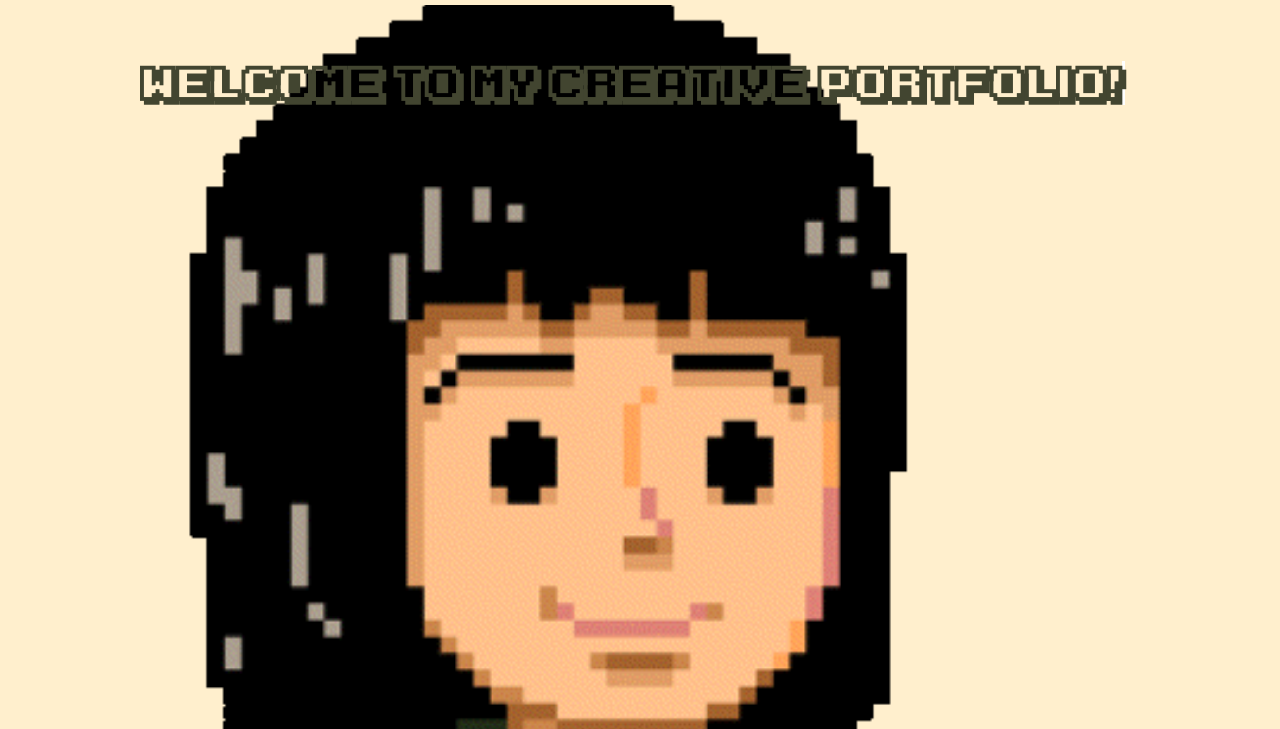
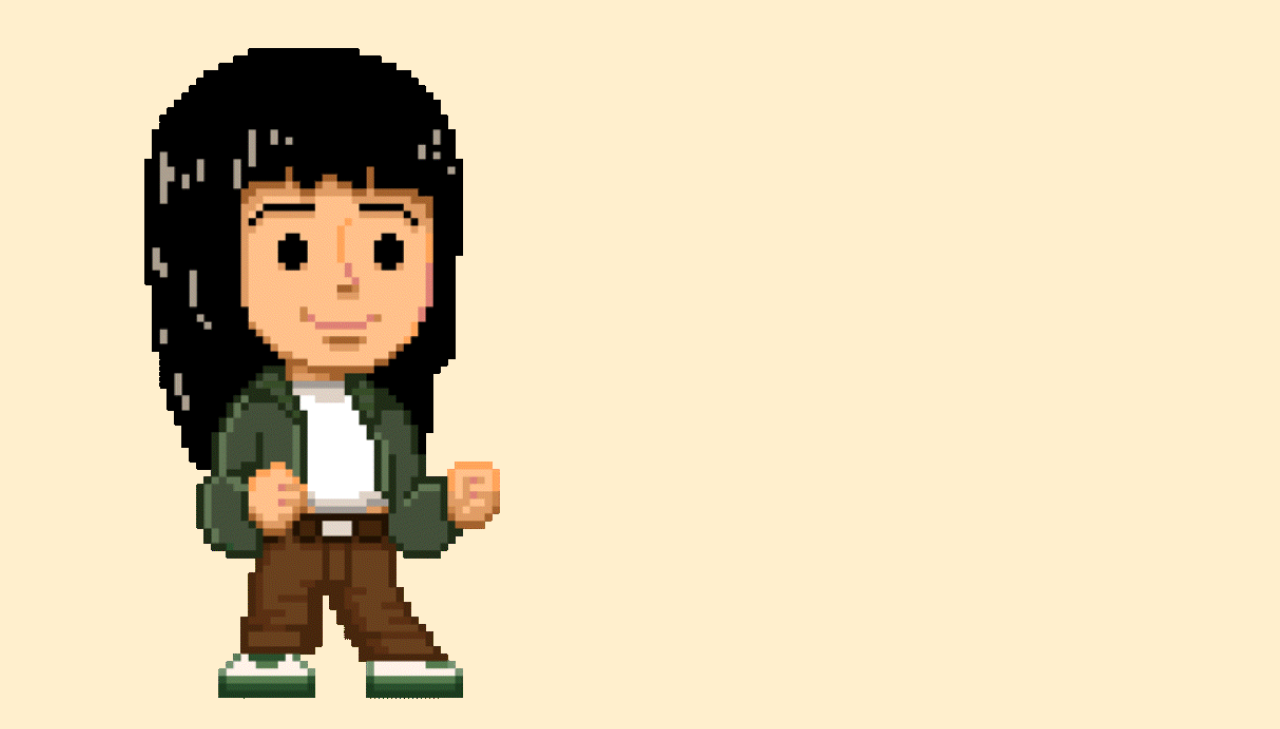
Before and after one commit to quyennguyen1985/creative-portfolio, a plain HTML site: page index.html in a window 1280 px wide. Shown: the part 71-800 px from the top of the page. Drawn offline with nearby package versions, Linux system fonts and the light colour scheme.

Commit message:
typewrite fx eliminated

```diff
--- a/index.html
+++ b/index.html
@@ -64,27 +64,11 @@ h1 {
   height: 100vh;
 }
 
-
-/*HEADER ANIM*/
-.typewrite {
-  font-family: 'Karmatic Arcade';
-  color: var(--primary-color);
-  text-decoration: none;
-  text-align: center;
-  position: absolute;
-  display: block;
-  top: 100px;
-  padding: 30px 50px;
-}
-
-a:hover {
-  color: navy;
-}
-
 /*CHARACTER ANIM*/
 .mascot {
-  width: 90%;
+  width: 50%;
   height: auto;
+  padding: 100px;
 }
 
 </style>
@@ -131,73 +115,7 @@ a:hover {
               </div>
             </div>
           </nav>
-          <!--TYPEWRITE HEADER-->
-          <div class="container">
-            <section class="hero section1">
-              <h1>
-                <a href="" class="typewrite" data-period="2000"
-                data-type='[ "WELCOME TO MY CREATIVE PORTFOLIO!", "PRESS LEFT AND RIGHT ARROW KEYS TO START THE JOURNEY" ]'>
-                  <span class="wrap"></span>
-                </a>
 
-                <script>
-                  var TxtType = function(el, toRotate, period) {
-        this.toRotate = toRotate;
-        this.el = el;
-        this.loopNum = 0;
-        this.period = parseInt(period, 10) || 2000;
-        this.txt = '';
-        this.tick();
-        this.isDeleting = false;
-    };
-
-    TxtType.prototype.tick = function() {
-        var i = this.loopNum % this.toRotate.length;
-        var fullTxt = this.toRotate[i];
-
-        if (this.isDeleting) {
-        this.txt = fullTxt.substring(0, this.txt.length - 1);
-        } else {
-        this.txt = fullTxt.substring(0, this.txt.length + 1);
-        }
-
-        this.el.innerHTML = '<span class="wrap">'+this.txt+'</span>';
-
-        var that = this;
-        var delta = 200 - Math.random() * 100;
-
-        if (this.isDeleting) { delta /= 2; }
-
-        if (!this.isDeleting && this.txt === fullTxt) {
-        delta = this.period;
-        this.isDeleting = true;
-        } else if (this.isDeleting && this.txt === '') {
-        this.isDeleting = false;
-        this.loopNum++;
-        delta = 500;
-        }
-
-        setTimeout(function() {
-        that.tick();
-        }, delta);
-    };
-
-    window.onload = function() {
-        var elements = document.getElementsByClassName('typewrite');
-        for (var i=0; i<elements.length; i++) {
-            var toRotate = elements[i].getAttribute('data-type');
-            var period = elements[i].getAttribute('data-period');
-            if (toRotate) {
-              new TxtType(elements[i], JSON.parse(toRotate), period);
-            }
-        }
-        // INJECT CSS
-        var css = document.createElement("style");
-        css.type = "text/css";
-        css.innerHTML = ".typewrite > .wrap { border-right: 0.08em solid #fff}";
-        document.body.appendChild(css);
-    };
-                </script>
     <div class="mascot">
       <img src="images/mascotgif.GIF" width="100%">
     </div>
```
